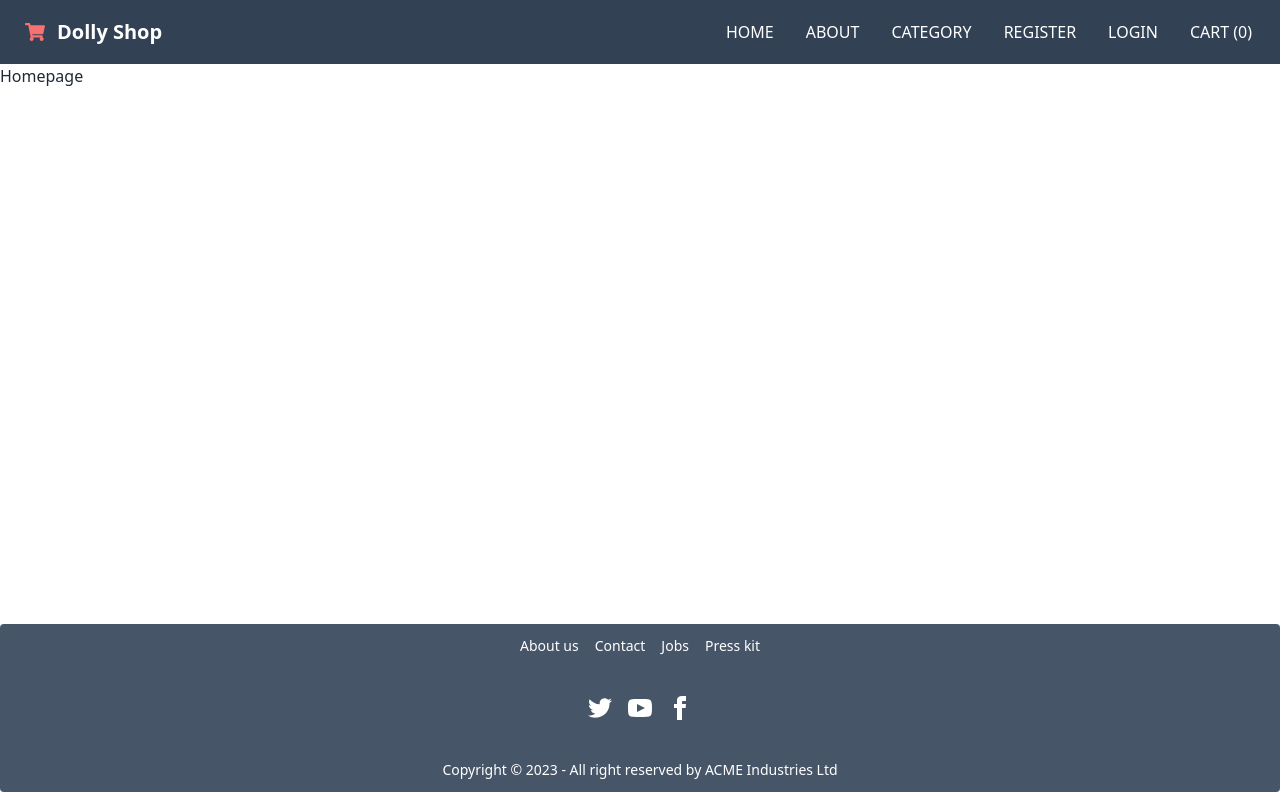
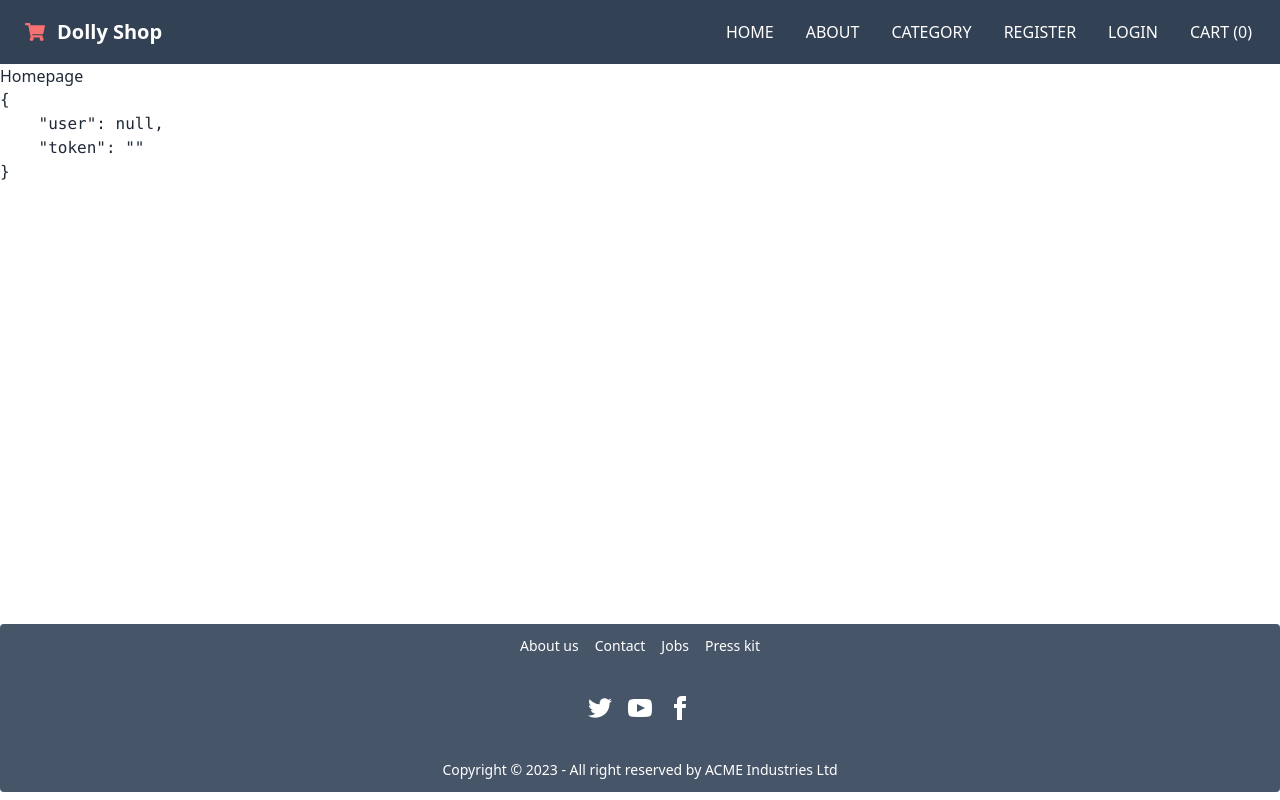
Before and after one commit to Pobarul-islam/dolly-shop, a React (Create React App) app in the folder client/: page / in a window 1280 px wide. Built offline with nearby package versions, Linux system fonts and the light colour scheme.

Commit message:
some code added

```diff
--- /dev/null
+++ b/client/src/Context/auth.js
@@ -0,0 +1,24 @@
+import { createContext, useContext, useState } from "react";
+
+
+const Authcontext = createContext();
+
+
+const AuthProvider = ({ children }) => {
+    const [auth, setAuth] = useState({
+        user: null,
+        token: ""
+    })
+    return (
+        <Authcontext.Provider value={[auth, setAuth]}>
+            {children}
+        </Authcontext.Provider>
+    )
+}
+
+
+
+// custom hook
+const useAuth = () => useContext(Authcontext)
+
+export {useAuth, AuthProvider}
--- a/client/src/Pages/Auth/Login.js
+++ b/client/src/Pages/Auth/Login.js
@@ -3,8 +3,10 @@ import Layout from "../../Components/Layout";
 import { toast } from "react-toastify";
 import axios from "axios";
 import { useNavigate } from "react-router-dom";
+import { useAuth } from "../../Context/auth";
 
 const Login = () => {
+    const [auth, setAuth] = useAuth();
   const [email, setEmail] = useState("");
   const [password, setPassword] = useState("");
   const navigate = useNavigate();
@@ -18,8 +20,13 @@ const Login = () => {
 
         password,
       });
-      if (res.data.success) {
-        toast.success(res.data.message);
+      if (res && res.data.success) {
+          toast.success(res.data && res.data.message);
+          setAuth({
+              ...auth,
+              user: res.data.user,
+              token:res.data.token,
+          })
         navigate("/");
       } else {
         toast.error(res.data.message);
--- a/client/src/Pages/HomePage.js
+++ b/client/src/Pages/HomePage.js
@@ -1,10 +1,13 @@
 import React from 'react';
 import Layout from '../Components/Layout';
+import { useAuth } from '../Context/auth';
 
 const HomePage = () => {
+  const [auth, setAuth] = useAuth();
     return (
-      <Layout>
+      <Layout title={"Best offer"}>
         <h1>Homepage</h1>
+        <pre>{JSON.stringify(auth, null, 4)} </pre>
       </Layout>
     );
 };
--- a/client/src/index.js
+++ b/client/src/index.js
@@ -4,14 +4,16 @@ import "./index.css";
 import App from "./App";
 import reportWebVitals from "./reportWebVitals";
 import { BrowserRouter } from "react-router-dom";
-import { ToastContainer, toast } from "react-toastify";
+import { AuthProvider } from "./Context/auth";
 
 
 const root = ReactDOM.createRoot(document.getElementById("root"));
 root.render(
-  <BrowserRouter>
-    <App />
-  </BrowserRouter>
+  <AuthProvider>
+    <BrowserRouter>
+      <App />
+    </BrowserRouter>
+  </AuthProvider>
 );
 
 // If you want to start measuring performance in your app, pass a function
```
Also changed, not shown: 1 other file (tests, documents, lock files or other folders).
